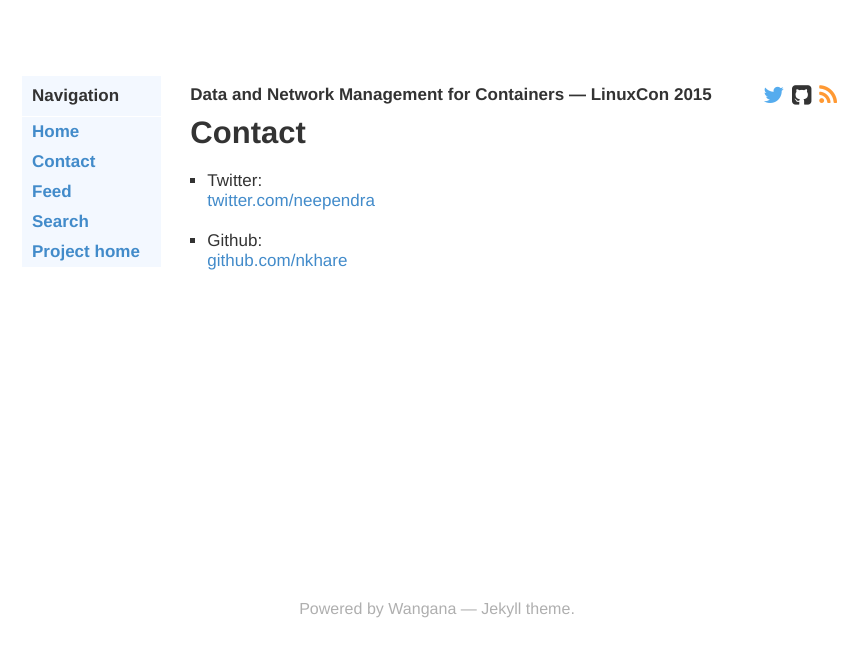
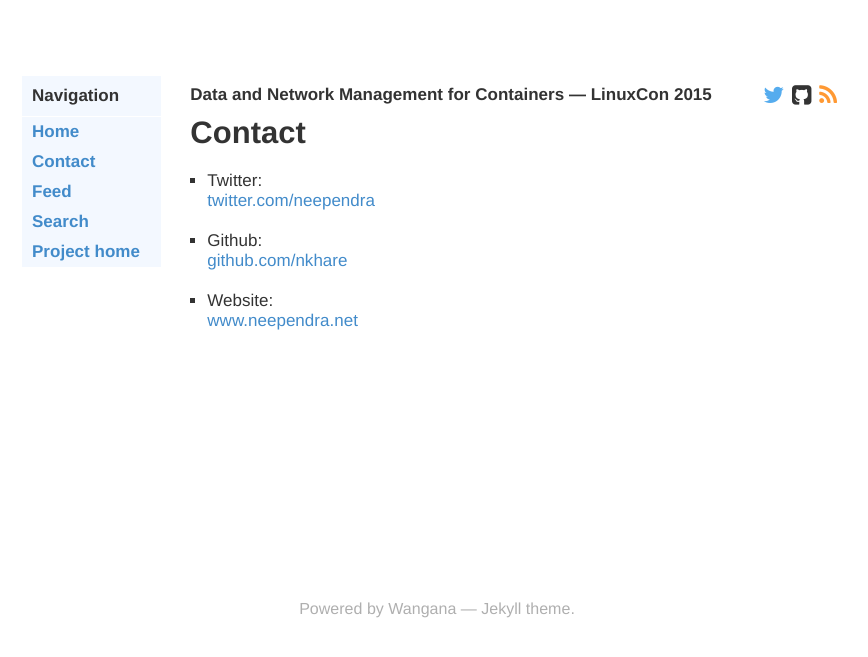
Before and after one commit to nkhare/data_and_network_containers, a Jekyll site: the page built from contact.html, in a window 1280 px wide. Shown: the top 657 px of the page, without its empty margins (203-1071 px from the left). Built offline with Jekyll 4.4.1, drawn with Linux system fonts in a browser that asks for light colours; some web fonts are replaced; Markdown is read by kramdown in place of the engine named in the settings.

Commit message:
updated contact

```diff
--- a/_config.yml
+++ b/_config.yml
@@ -13,6 +13,7 @@
 permalink: /:year/:month/:title/
 owner:
     name: Neependra Khare
+    website: www.neependra.net
     twitter: neependra
     github: nkhare
     disqus_shortname: #
--- a/contact.html
+++ b/contact.html
@@ -16,6 +16,10 @@ title: Contact
               Github:<br />
               <a href="https://github.com/{{site.owner.github}}" target="_blank">github.com/{{site.owner.github}}</a>
             </li>
+            <li>
+              Website:<br />
+              <a href="https://neependra.net" target="_blank">{{site.owner.website}}</a>
+            </li>
         </ul>
     </div>
 </div>
```
